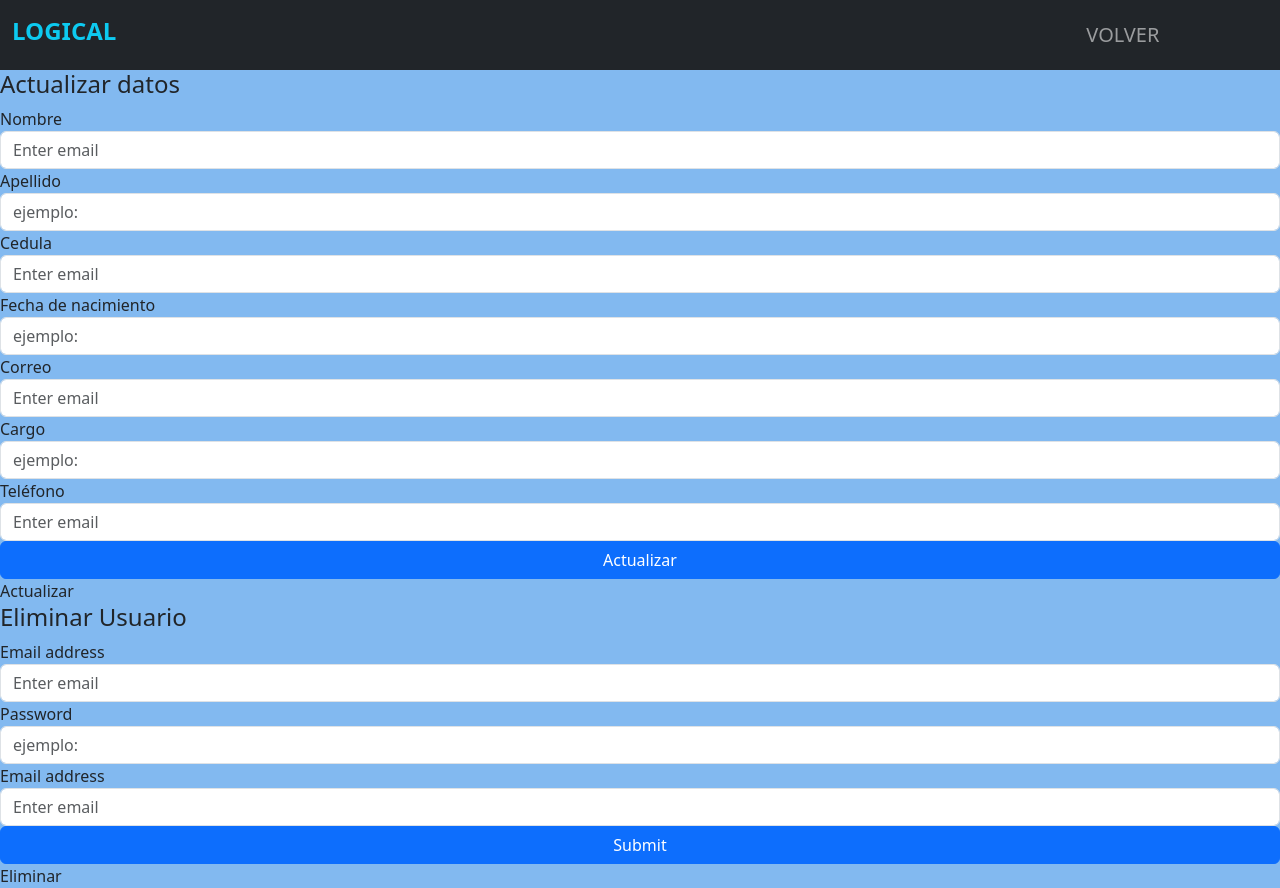
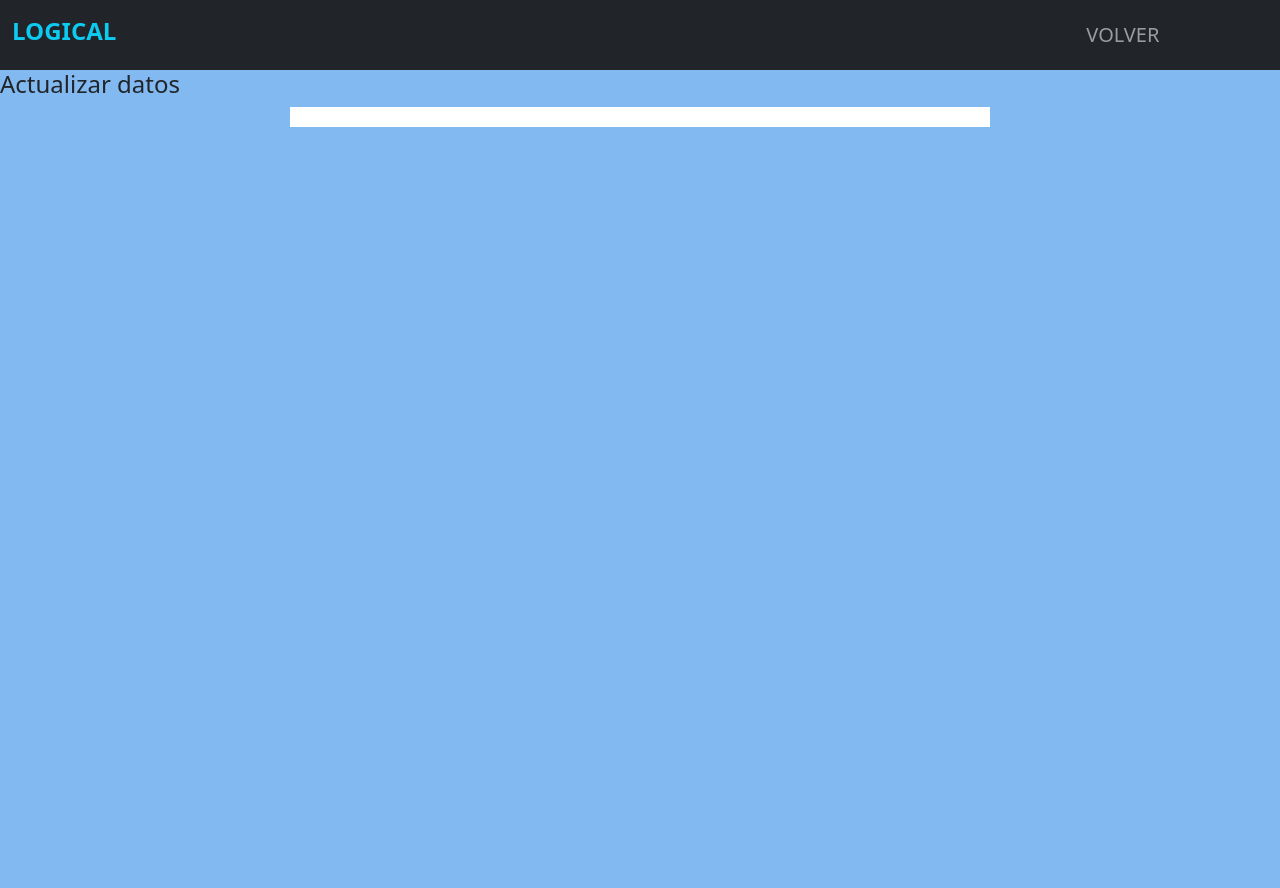
Before and after one commit to Brayan-has/Logical, a PHP site: page /Proyecto/vista/registro/actualizar in a window 1280 px wide. After the commit the page ends 127 px from the top, so only its background shows below. Run offline with PHP 8.4, Linux system fonts and the light colour scheme.

Commit message:
fix back-end

```diff
--- a/controlador/administrador/admin.controlador.php
+++ b/controlador/administrador/admin.controlador.php
@@ -43,7 +43,7 @@ $html = '';
 
 if ($num_rows > 0) {
     while ($row = $resultado->fetch_assoc()) {
-        echo "<div class='centro'>";
+
         $html .= '<tr>';
         $html .= '<td>'.$row['id_empleado'].'</td>';
         $html .= '<td>'.$row['nombre'].'</td>';
@@ -52,7 +52,7 @@ if ($num_rows > 0) {
         $html .= '<td>'.$row['correo'].'</td>';
         $html .= '<td>'.$row['cargo'].'</td>';
         $html .= '</tr>';
-        echo "</div>";
+
     }
 } else {
 
--- a/controlador/administrador/tareas.controlador.php
+++ b/controlador/administrador/tareas.controlador.php
@@ -27,12 +27,13 @@ if (!empty($_POST["tarea"])) {
         $hora_entrada = $_POST["entrada"];
         $hora_salida = $_POST["salida"];
         $jornada = $_POST["jornada"];
-        $_SESSION['J'] = $jornada;
+        // $_SESSION['J'] = $jornada;
         $cargos = $_SESSION['cargo'];
+        $area = $_SESSION['area'];
 
 
         //se insertan los datos capturados a la tablas asistencia
-        $sql_insert = $conexion->query("INSERT INTO asistencia (empresa,hora_entrada,hora_salida,id_empleado,id_asistencia,jornada) VALUES ('$empresa','$hora_entrada','$hora_salida',$id_empleado,$id_empleado,'$jornada')");
+        $sql_insert = $conexion->query("INSERT INTO asistencia (empresa,hora_entrada,hora_salida,id_empleado,id_asistencia,jornada,area) VALUES ('$empresa','$hora_entrada','$hora_salida',$id_empleado,$id_empleado,'$jornada','$area');");
 
         //
         $sql_cargo = $conexion->query("INSERT INTO cargo (id_cargo,cargo) VALUES ($id_empleado,'$cargos'");
--- a/vista/css/lateral.css
+++ b/vista/css/lateral.css
@@ -54,7 +54,7 @@ body{
 
 }
 
-#ingreso{
+.ingreso{
 
     text-align: center;
     font-size: 40px;
--- a/vista/registro/actualizar.php
+++ b/vista/registro/actualizar.php
@@ -69,83 +69,65 @@
 
     <h4>Actualizar datos</h4>
 
-    <?php include_once "../../controlador/administrador/actualizar.controlador.php";?>
-
-    <form action="" method="POST">
-        <div class="form-group">
-            <label for="exampleInputEmail1">Nombre</label>
-            <input type="text" class="form-control" id="exampleInputEmail1" name="nombre-usuario" aria-describedby="emailHelp"
-                placeholder="Enter email" value="">
-        </div>
-        <div class="form-group">
-            <label for="exampleInputPassword1">Apellido</label>
-            <input type="text" class="form-control" id="exampleInputPassword1" name="apellido-usuario" placeholder="ejemplo:" value="">
-        </div>
-        <div class="form-group">
-            <label for="exampleInputEmail1">Cedula</label>
-            <input type="text" class="form-control" id="exampleInputEmail1" name="cedula-usuario" aria-describedby="emailHelp"
-                placeholder="Enter email" value="">
-        </div>
-        <div class="form-group">
-            <label for="exampleInputPassword1">Fecha de nacimiento</label>
-            <input type="text" class="form-control" id="exampleInputPassword1" name="fecha-nacimiento" placeholder="ejemplo:" value="">
-        </div>
-        <div class="form-group">
-            <label for="exampleInputEmail1">Correo</label>
-            <input type="text" class="form-control" id="exampleInputEmail1"  name="correo-usuario" aria-describedby="emailHelp"
-                placeholder="Enter email" value="">
-        </div>
-        <div class="form-group">
-            <label for="exampleInputPassword1">Cargo</label>
-            <input type="text" class="form-control" id="exampleInputPassword1" name="cargo-usuario" placeholder="ejemplo:" value="">
-        </div>
-        <div class="form-group">
-            <label for="exampleInputEmail1">Teléfono</label>
-            <input type="text" class="form-control" id="exampleInputEmail1" name="telefono-usuario" aria-describedby="emailHelp"
-                placeholder="Enter email" value="" >
-        </div>
-
-        <input type="submit" class="btn btn-primary" name="enviar" value="Actualizar">Actualizar</input>
-
-    </form>
-
-
-    <div class="formularioUno">
-    </div>
-
-    <h4>Eliminar Usuario</h4>
-
-
-    <div class="formulario1">
-        <form>
-            <div class="form-group">
-                <label for="exampleInputEmail1">Email address</label>
-                <input type="text" class="form-control" id="exampleInputEmail1" aria-describedby="emailHelp"
-                    placeholder="Enter email">
-            </div>
-            <div class="form-group">
-                <label for="exampleInputPassword1">Password</label>
-                <input type="text" class="form-control" id="exampleInputPassword1" placeholder="ejemplo:">
-            </div>
-            <div class="form-group">
-                <label for="exampleInputEmail1">Email address</label>
-                <input type="text" class="form-control" id="exampleInputEmail1" aria-describedby="emailHelp"
-                    placeholder="Enter email">
-            </div>
-
-            <input type="submit" class="btn btn-primary">Eliminar</input>
-        </form>
-    </div>
-
-    <div class="contenido">
+    <?php include_once "../../controlador/administrador/actualizar.controlador.php"; ?>
 
 
 
 
 
-        <script src="https://cdn.jsdelivr.net/npm/bootstrap@5.3.2/dist/js/bootstrap.bundle.min.js"
-            integrity="sha384-C6RzsynM9kWDrMNeT87bh95OGNyZPhcTNXj1NW7RuBCsyN/o0jlpcV8Qyq46cDfL" crossorigin="anonymous">
-            </script>
+
+    <div class="container">
+
+        <!-- Modal -->
+        <div class="modal fade" id="exampleModal" tabindex="-1" role="dialog" aria-labelledby="exampleModalLabel"
+            aria-hidden="true">
+            <div class="modal-dialog" role="document">
+                <div class="modal-content">
+                    <div class="modal-header">
+                        <h5 class="modal-title" id="exampleModalLabel">Agregar registro</h5>
+                        <button type="button" class="close" data-dismiss="modal" aria-label="Close">
+                            <span aria-hidden="true">&times;</span>
+                        </button>
+                    </div>
+                    <div class="modal-body">
+                        <form action="guarda.php" method="POST" enctype="multipart/form-data">
+
+                        <div class="mb-3"></div>
+                            <label for="nombre" class="form-label">Nombre</label>
+                            <input type="text" name="nombre" id="nombre" class="form-control" required>
+                        </form>
+
+
+                        <div class="mb-3"></div>
+                            <label for="descripcion" class="form-label">Nombre</label>
+                            <input type="text" name="descripcion" id="descripcion" class="form-control" rows="3" required>
+                        </form>
+
+
+                        <div class="mb-3"></div>
+                            <label for="nombre" class="form-label">Nombre</label>
+                            <select type="text" name="nombre" id="nombre" class="form-select" required>
+                                <option value="">Seleccionar...</option>
+                            </select>
+                        </form>
+                    </div>
+                    <div class="modal-footer">
+                        <button type="button" class="btn btn-secondary" data-dismiss="modal">Close</button>
+                        <button type="button" class="btn btn-primary">Save changes</button>
+                    </div>
+                </div>
+            </div>
+        </div>
+    </div>
+
+
+
 </body>
+<footer>
+    <script src="https://cdn.jsdelivr.net/npm/bootstrap@5.3.2/dist/js/bootstrap.bundle.min.js"
+        integrity="sha384-C6RzsynM9kWDrMNeT87bh95OGNyZPhcTNXj1NW7RuBCsyN/o0jlpcV8Qyq46cDfL" crossorigin="anonymous">
+        </script>
+
+</footer>
 
 </html>
--- a/vista/view.php
+++ b/vista/view.php
@@ -51,10 +51,10 @@
 
   <div class="contenedor">
 
-    <h1>¡Bienvenidos a logical!</h1>
+    <h1> ¡Bienvenidos a logical!</h1>
   </div>
   <div>
-    <h1>Logical</h1>
+    <h1> Logical</h1>
     <p>Logical una plataforma de logistica, la cual fue creada para la solucion de problemas y llevar un orden a decuado para cada una de las empresa que desee adquirir este servicio de alquiler, presentamos ante ustedes algo seguro y eficiente para cada una de sus suluciones
     les brindamos la mejor confianza de nuestra plataforma logical mas conocida como plantiamiento logistico. Hoy en dia son demasiadas empresas a nivel mundial he internacional que de sea una base de datos confiable y que sea de buen uso a su labor empresarial para sus empleados y no solo ellos para sus usuarios o clientes finales, por esto les estamos brindando esta plataforma logical segura para todo tipo de bases de datos, donde llevaras el orden de entra orden de salida, salarios, y horas extras de los empleados.
 
```
Also changed, not shown: controlador/registro_nuevo.controlador.php (deleted, +0 -40 lines), vista/inicio.php (+5 -8 lines), vista/lista.php (+43 -15 lines), vista/registro/registro.php (+12 -7 lines), vista/salario.php (+14 -9 lines).
